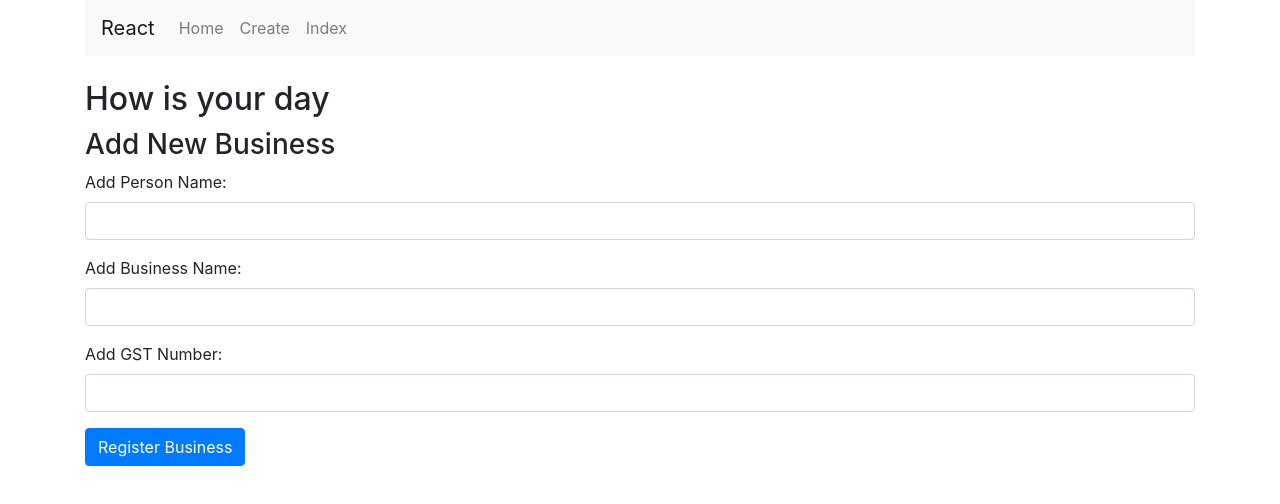
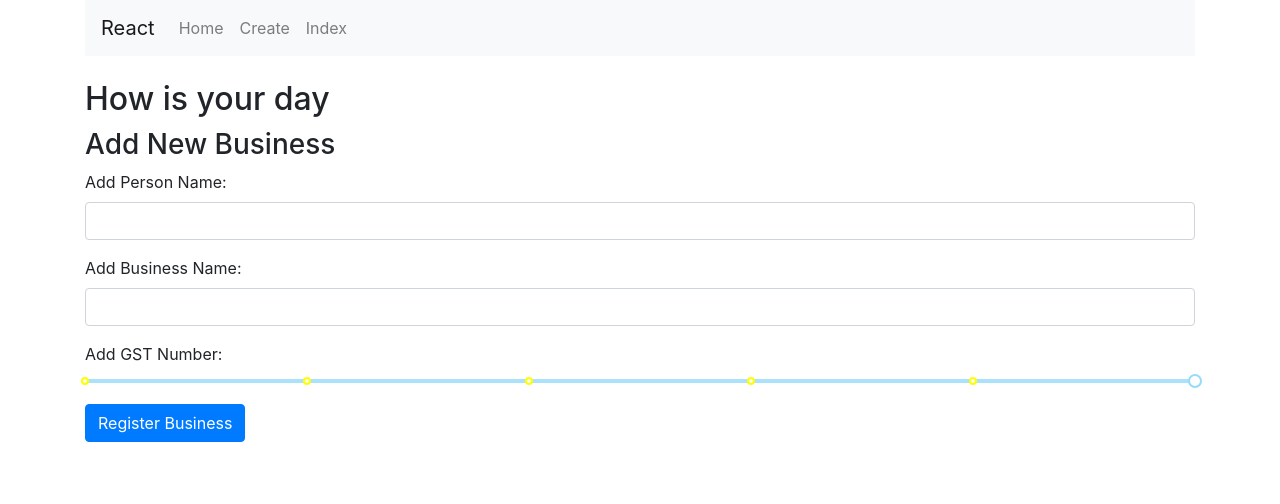
Before and after one commit to hollowmatt/npm-app, a React (Create React App) app: page /create in a window 1280 px wide. Shown: the top 504 px of the page. Built offline with nearby package versions, Linux system fonts and the light colour scheme.

Commit message:
put in a slider

```diff
--- a/package.json
+++ b/package.json
@@ -4,6 +4,7 @@
   "private": true,
   "dependencies": {
     "bootstrap": "^4.2.1",
+    "rc-slider": "^8.6.5",
     "react": "^16.8.1",
     "react-dom": "^16.8.1",
     "react-router-dom": "^4.3.1",
--- a/src/App.js
+++ b/src/App.js
@@ -2,6 +2,7 @@ import React, { Component } from 'react';
 import 'bootstrap/dist/css/bootstrap.min.css';
 import './App.css';
 import { BrowserRouter as Router, Switch, Route, Link } from 'react-router-dom';
+
 
 import Create from './components/create.component';
 import Edit from './components/edit.component';
--- a/src/components/create.component.js
+++ b/src/components/create.component.js
@@ -1,4 +1,6 @@
 import React, { Component } from 'react';
+import Slider from 'rc-slider';
+import 'rc-slider/assets/index.css';
 
 export default class Create extends Component {
   render() {
@@ -16,7 +18,9 @@ export default class Create extends Component {
           </div>
           <div className="form-group">
             <label>Add GST Number: </label>
-            <input type="text" className="form-control"/>
+            <div>
+      				<Slider dots step={20} defaultValue={100}  dotStyle={{ borderColor: 'orange' }} activeDotStyle={{ borderColor: 'yellow' }} />
+    				</div>
           </div>
           <div className="form-group">
             <input type="submit" value="Register Business" className="btn btn-primary"/>
```
Also changed, not shown: 1 other file (tests, documents, lock files or other folders).
